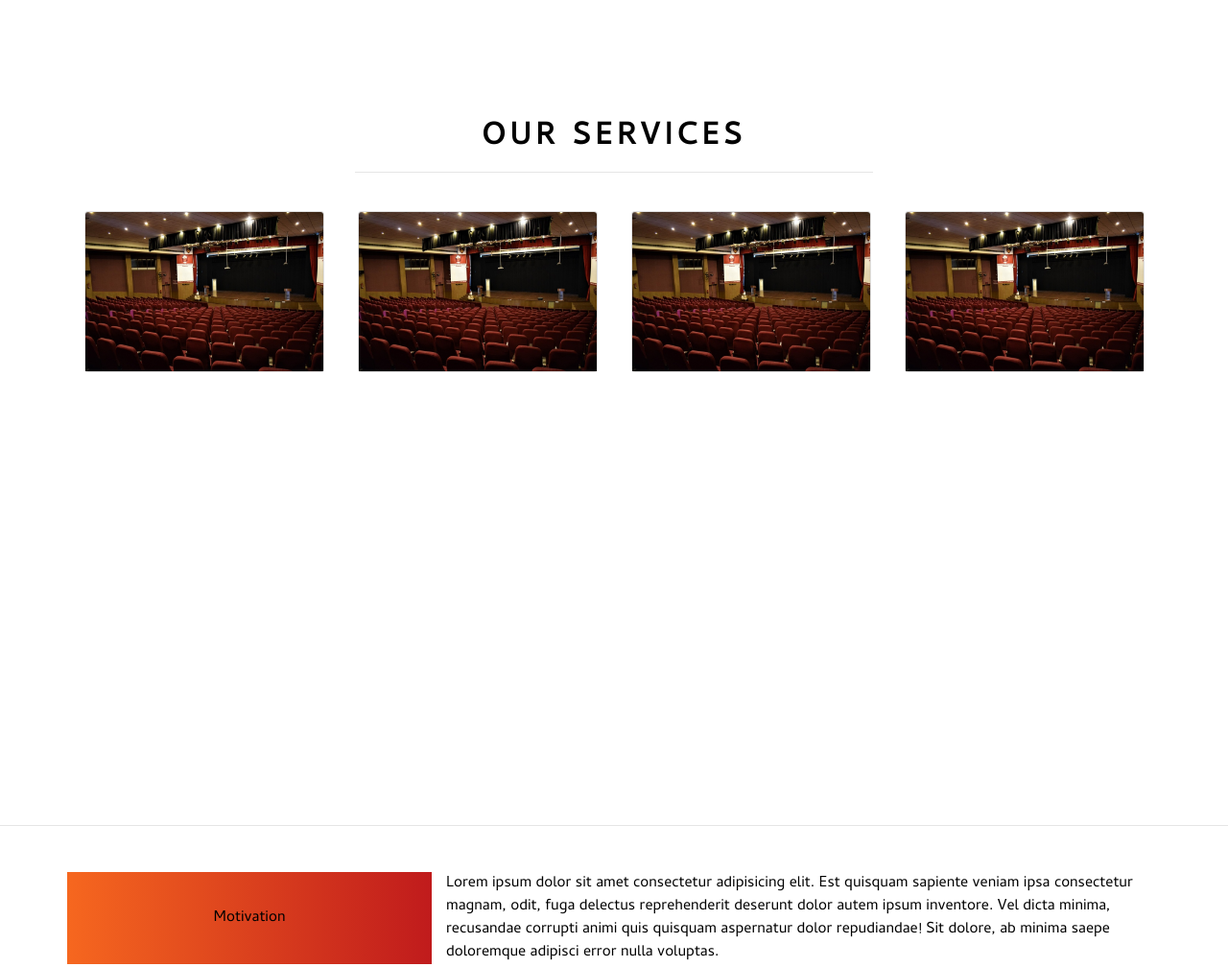
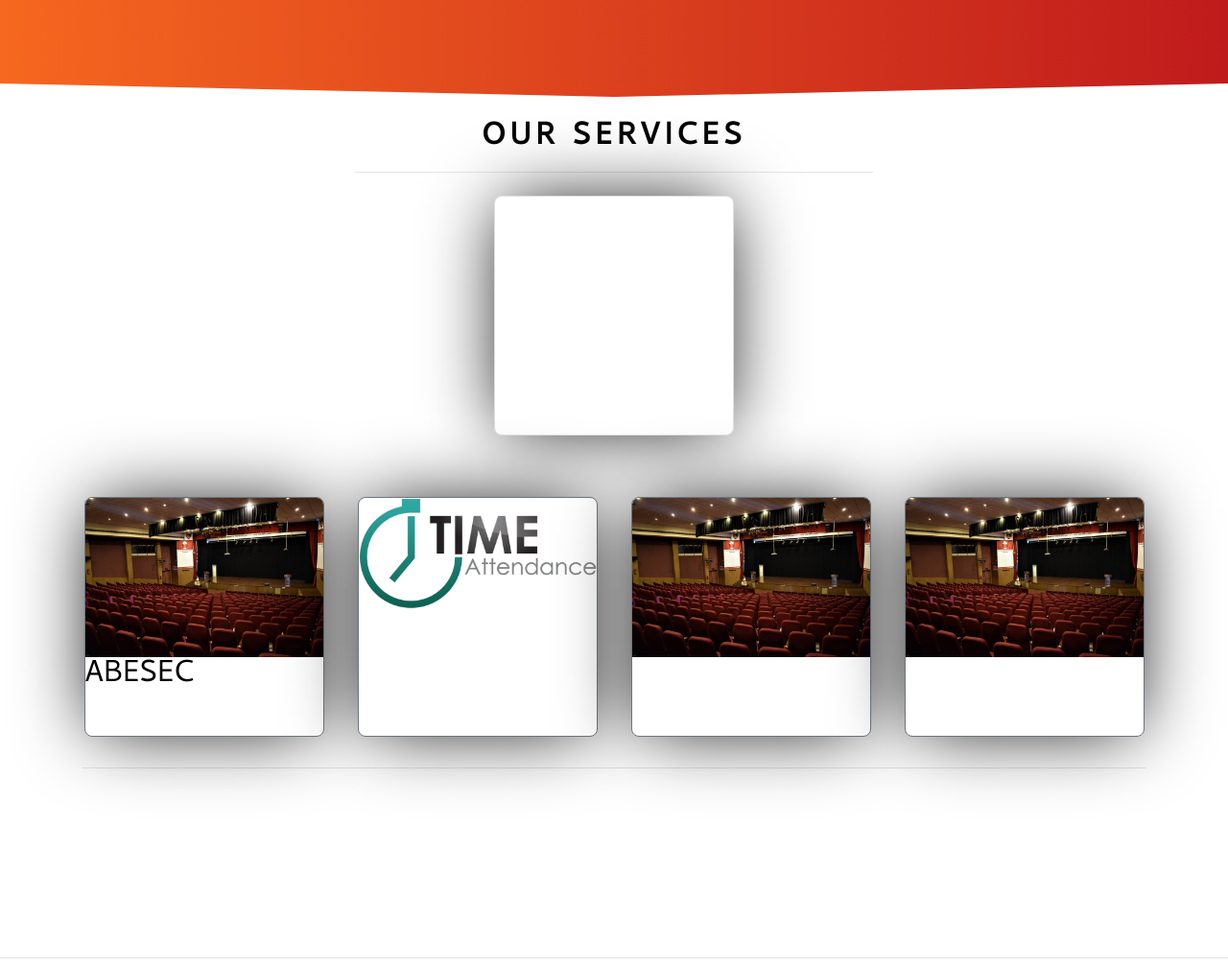
Before and after one commit to luctivud/Mini-Project-2019, a plain HTML site: page index.html in a window 1280 px wide. Shown: the part 1107-2115 px from the top of the page at 96% size. Drawn offline with nearby package versions, Linux system fonts and the light colour scheme.

Commit message:
added cool effect on cards

```diff
--- a/assets/css/style.css
+++ b/assets/css/style.css
@@ -63,8 +63,8 @@ body > h1, body > p {
   background-image: linear-gradient(rgba(61, 61, 61, 0.7),rgba(56, 56, 56, 0.6));
   z-index:10;
 }
-.hvh-80{
-  height: 80vh;
+.hvh-60{
+  height: 60vh;
 }
 
 .section-1{
@@ -90,77 +90,83 @@ body > h1, body > p {
 }
 
 
+.hover-shadow {
+  box-shadow: 0px 2px 4px -1px rgba(0, 0, 0, 0.2), 0px 4px 5px 0px rgba(0, 0, 0, 0.14), 0px 1px 10px 0px rgba(0, 0, 0, 0.12);
+  transition: box-shadow 0.28s cubic-bezier(0.4, 0, 0.2, 1);
+}
+.hover-shadow:hover {
+  box-shadow: 0px 11px 15px -7px rgba(0, 0, 0, 0.2), 0px 24px 38px 3px rgba(0, 0, 0, 0.14), 0px 9px 46px 8px rgba(0, 0, 0, 0.12);
+}
 
 
-.card-container {
-  display: flex;
-}
-.card-container .card {
-  margin: 20px;
-  border-radius: 10px;
-  background-color: #ffffff;
-  color: black;
-  overflow: hidden;
-  box-shadow: 0px 0px 10px rgba(0, 0, 0, 0.4);
+.card {
+    position: relative;
+    border-radius: 8px;
+    height: 250px;
+    width: 250px;
+    top: 0;
+    right: 0;
+    left: 0;
+    bottom: 0;
+    margin: auto;
+    background-size: cover;
+    background-position: center;
+    background-repeat: no-repeat;
+    box-shadow: 0 0 80px -10px black;
+    overflow: hidden;
 }
 
-.card-container .card .card-count-container {
-  display: flex;
-  align-items: center;
-  width: 100%;
-  height: 200px;
-  padding: 20px 0px;
+.card-blur {
+    position: absolute;
+    height: 100%;
+    width: calc(100% + 1px);
+    background-color: black;
+    opacity: 0;
+    transition: opacity 0.15s ease-in;
 }
 
-.card-container .card .card-count {
-  font-weight: bold;
-  font-size: 100px;
-  width: 150px;
-  height: 150px;
-  display: flex;
-  align-items: center;
-  justify-content: center;
-  border-radius: 50%;
-  margin: auto;
-  margin-right: -50px;
-  padding-right: 25px;
-  overflow: hidden;
-  color: #ffffff;
-  box-shadow: inset 0px 0px 10px rgba(0, 0, 0, 0.5);
-  text-shadow: 0px 0px 5px rgba(0, 0, 0, 0.5);
-  transition: all 0.2s ease-in-out;
+.card:hover .card-blur {
+    opacity: 0.6;
 }
-.card{
-  max-width:90%;
+
+.footer {
+    z-index: 1;
+    position: absolute;
+    height: 80px;
+    width: 100%;
+    bottom: 0;
 }
-.card-count-container{
-  background-image: url(../images/abesaudi.jpg);
-  background-size: auto;
+
+svg#curve {
+    position: absolute;
+    fill: white;
+    left: 0;
+    bottom: 0;
+    width: 400px;
+    height: 450px;
 }
-.card-container .card .card-content {
-  padding: 20px;
-  padding-top: 0px;
+
+
+
+.info {
+	font-family: Inconsolata;
+    padding-left: 20px;
+    transform: translateY(250px);
+
+    transition: transform 1s cubic-bezier(.31,1.21,.64,1.02);
 }
-.card-container .card .card-content > h2 {
-  margin-top: 0px;
-  text-align: center;
+
+.card:hover .info {
+    transform: translateY(0px);
 }
-.card-container .card .card-footer {
-  padding: 10px;
-  color: #ffffff;
+
+.name {
+    font-weight: bolder;
+    padding-top: 5px;
 }
-.card-container .card:nth-child(1) .card-count, .card-container .card:nth-child(1) .card-footer {
-  background-image: linear-gradient(90deg, #f6671f, #c01b1c);
-}
-.card-container .card:nth-child(2) .card-count, .card-container .card:nth-child(2) .card-footer {
-  background-image: linear-gradient(90deg, #fec22f, #ea9826);
-}
-.card-container .card:nth-child(3) .card-count, .card-container .card:nth-child(3) .card-footer {
-  background-image: linear-gradient(90deg, #6fc6a9, #058ba9);
-}
-.card-container .card:hover .card-count {
-  width: 160px;
-  height: 160px;
+
+.job {
+    margin-top: 10px;
 }
 
 
--- a/index.html
+++ b/index.html
@@ -51,7 +51,7 @@
     <!-- filler for bg --> <div class="bg-dark h-10"></div>
 
     <!-------------------sticky-Background-------------------->
-    <nav class="bg-orange clip-down sticky-top" style="opacity: 0;">
+    <nav class="bg-orange clip-down sticky-top">
     </nav>
     <!-------------------/sticky-Background-------------------->
     <div  class="container" >
@@ -63,33 +63,66 @@
         </div>
     </div>
     <!---------------------MAIN------------------>
-    <div class="container hvh-80">
-        <div class="row">
+
+
+<div id="curve" class="card">
+    <div class="footer">
+        <svg id="curve">
+            <path id="p" d="M0,200 Q80,100 400,200 V150 H0 V50" transform="translate(0 300)" />
+            <rect id="dummyRect" x="0" y="0" height="450" width="400"
+            fill="transparent" />
+            <!-- slide up-->
+            <animate xlink:href="#p" attributeName="d" to="M0,50 Q80,100 400,50 V150 H0 V50" fill="freeze" begin="dummyRect.mouseover" end="dummyRect.mouseout" dur="0.1s" id="bounce1" />
+            <!-- slide up and curve in -->
+            <animate xlink:href="#p" attributeName="d" to="M0,50 Q80,0 400,50 V150 H0 V50" fill="freeze" begin="bounce1.end" end="dummyRect.mouseout" dur="0.15s" id="bounce2" />
+            <!-- slide down and curve in -->
+            <animate xlink:href="#p" attributeName="d" to="M0,50 Q80,80 400,50 V150 H0 V50" fill="freeze" begin="bounce2.end" end="dummyRect.mouseout" dur="0.15s" id="bounce3" />
+            <!-- slide down and curve out -->
+            <animate xlink:href="#p" attributeName="d" to="M0,50 Q80,45 400,50 V150 H0 V50" fill="freeze" begin="bounce3.end" end="dummyRect.mouseout" dur="0.1s" id="bounce4" />
+            <!-- curve in -->
+            <animate xlink:href="#p" attributeName="d" to="M0,50 Q80,50 400,50 V150 H0 V50" fill="freeze" begin="bounce4.end" end="dummyRect.mouseout" dur="0.05s" id="bounce5" />
+
+            <animate xlink:href="#p" attributeName="d" to="M0,200 Q80,100 400,200 V150 H0 V50" fill="freeze" begin="dummyRect.mouseout" dur="0.15s" id="bounceOut" />
+        </svg>
+        <div class="info">
+            <div class="name">Filan Fisteku</div>
+            <div class="job">Architect Manager</div>
+        </div>
+    </div>
+    <div class="card-blur"></div>
+</div>
+
+
+
+    <div class="container hvh-60">
+        <div class="row d-flex align-bottom mt-5">
             <div class="col-xs-4 d-flex mx-auto p-3">
-                <div class="card" style="width:100%; max-width:250px;">
+                <div class="card border-secondary hover-shadow" style="width:100%; max-width:250px; height: 250px;">
+                    <img class="card-img-top" src="assets/images/abesaudi.jpg" alt="Card image" style="width:100%">
+                    <h2>ABESEC</h2>
+                    <a href="#" class="stretched-link"></a>
+                </div>
+            </div>
+            <div class="col-xs-4 d-flex mx-auto p-3">
+                <div class="card border-secondary hover-shadow" style="width:100%; max-width:250px;">
+                    <img class="card-img-top" src="assets/images/attendance.png" alt="Card image" style="width:100%">
+                    <a href="#" class="stretched-link"></a>
+                </div>
+            </div>
+            <div class="col-xs-4 d-flex mx-auto p-3">
+                <div class="card border-secondary hover-shadow" style="width:100%; max-width:250px;">
                     <img class="card-img-top" src="assets/images/abesaudi.jpg" alt="Card image" style="width:100%">
                     <a href="#" class="stretched-link"></a>
                 </div>
             </div>
             <div class="col-xs-4 d-flex mx-auto p-3">
-                <div class="card" style="width:100%; max-width:250px;">
-                    <img class="card-img-top" src="assets/images/abesaudi.jpg" alt="Card image" style="width:100%">
-                    <a href="#" class="stretched-link"></a>
-                </div>
-            </div>
-            <div class="col-xs-4 d-flex mx-auto p-3">
-                <div class="card" style="width:100%; max-width:250px;">
-                    <img class="card-img-top" src="assets/images/abesaudi.jpg" alt="Card image" style="width:100%">
-                    <a href="#" class="stretched-link"></a>
-                </div>
-            </div>
-            <div class="col-xs-4 d-flex mx-auto p-3">
-                <div class="card" style="width:100%; max-width:250px;">
+                <div class="card border-secondary hover-shadow" style="width:100%; max-width:250px;">
                     <img class="card-img-top" src="assets/images/abesaudi.jpg" alt="Card image" style="width:100%">
                     <a href="#" class="stretched-link"></a>
                 </div>
             </div>
         </div>
+        <hr>
     </div>
     <hr>
         <!-----------------section2--------------->
```
